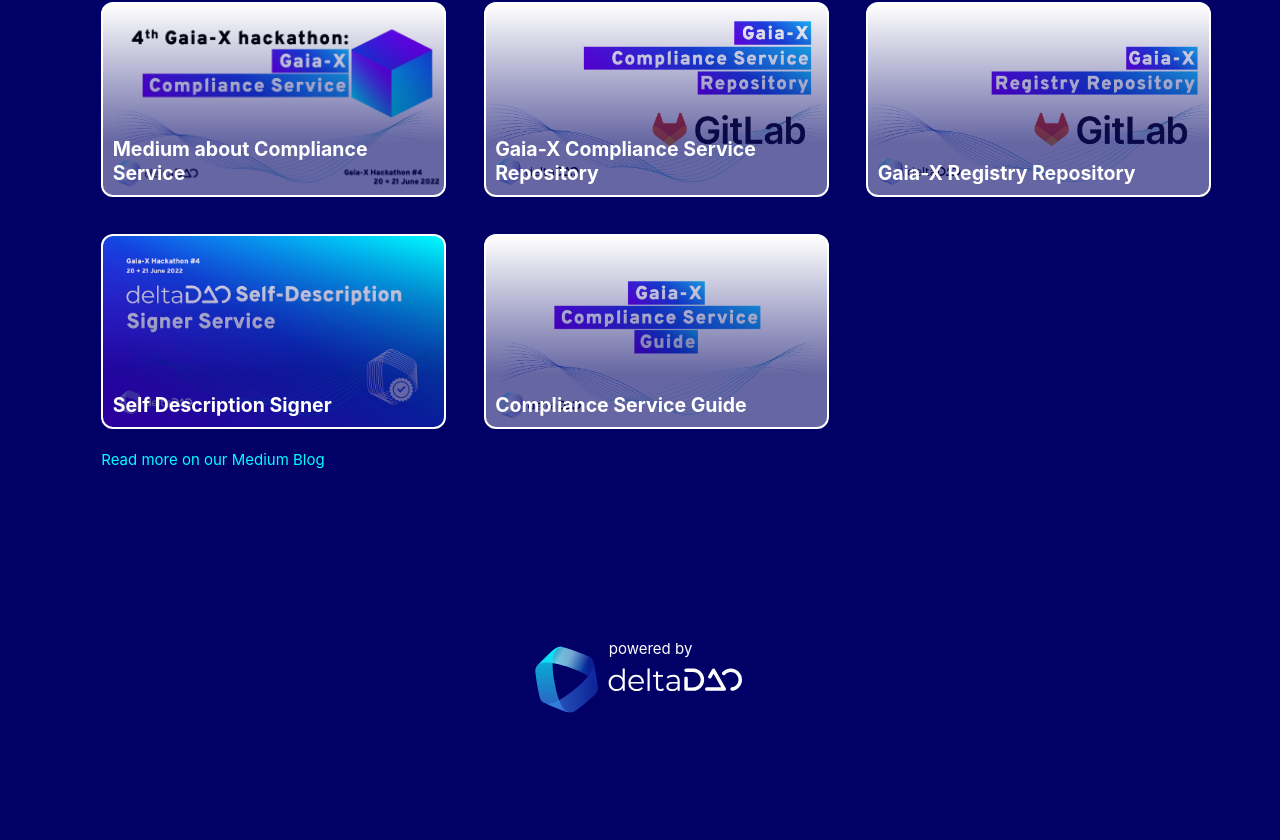
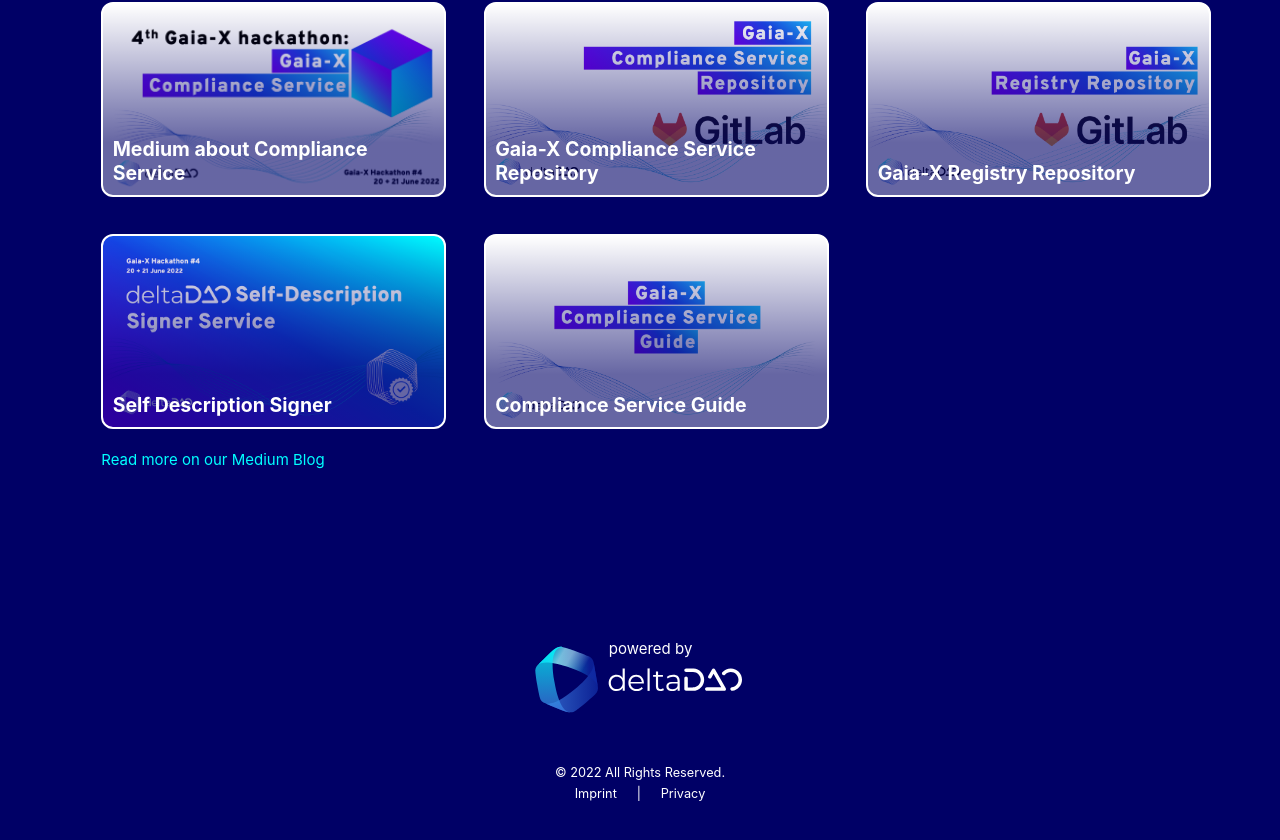
Before and after one commit to deltaDAO/self-description-signing-app, a Next.js app: page / in a window 1280 px wide. Shown: the part 3193-4033 px from the top of the page. Before the commit the page ends 3949 px from the top, so only its background shows below. Built offline with nearby package versions, Linux system fonts and the light colour scheme.

Commit message:
feat: add legal docs to footer

```diff
--- /dev/null
+++ b/src/components/Home/Footer.module.css
@@ -0,0 +1,47 @@
+.content {
+  padding: var(--spacer) calc(var(--spacer) / 2);
+  margin-left: auto;
+  margin-right: auto;
+  max-width: var(--layout-max-width);
+}
+
+.content a,
+.content button {
+  color: inherit;
+}
+
+.content button {
+  text-transform: none;
+  transform: none !important;
+  font-weight: var(--font-weight-normal);
+}
+
+.content a:hover,
+.content a:focus,
+.content button:hover,
+.content button:focus {
+  color: var(--color-primary);
+}
+
+.content p {
+  display: inline;
+}
+
+.copyright div {
+  display: inline-block;
+}
+
+.footer {
+  color: var(--brand-white);
+  font-size: var(--font-size-small);
+  text-align: center;
+}
+
+.links {
+  display: flex;
+  flex-direction: row;
+}
+
+.links > * {
+  margin: 0 calc(var(--spacer) / 4);
+}
--- /dev/null
+++ b/src/components/Home/Footer.tsx
@@ -0,0 +1,31 @@
+import React, { ReactElement } from 'react'
+import styles from './Footer.module.css'
+
+export default function Footer(): ReactElement {
+  const year = new Date().getFullYear()
+
+  return (
+    <footer className={styles.footer}>
+      <div className={styles.content}>
+        <div className={styles.copyright}>© {year} All Rights Reserved.</div>
+        <div className={styles.links}>
+          <a
+            href="https://www.delta-dao.com/imprint"
+            target="_blank"
+            rel="noreferrer noopener"
+          >
+            Imprint
+          </a>
+          {' | '}
+          <a
+            href="https://www.delta-dao.com/privacy"
+            target="_blank"
+            rel="noreferrer noopener"
+          >
+            Privacy
+          </a>
+        </div>
+      </div>
+    </footer>
+  )
+}
--- a/src/components/Home/index.module.css
+++ b/src/components/Home/index.module.css
@@ -14,6 +14,7 @@
 
 .footer {
   display: flex;
+  flex-direction: column;
   flex: 1;
   padding: 2rem 0;
   justify-content: center;
--- a/src/components/Home/index.tsx
+++ b/src/components/Home/index.tsx
@@ -8,6 +8,7 @@
 import Waves from '../atoms/Waves'
 import BlogPosts from './BlogPosts'
 import Logo from '../atoms/Logo'
+import Footer from './Footer'
 
 export default function HomePage(): ReactElement {
   return (
@@ -29,6 +30,7 @@
 
       <footer className={styles.footer}>
         <Logo poweredBy />
+        <Footer />
       </footer>
     </>
   )
```
